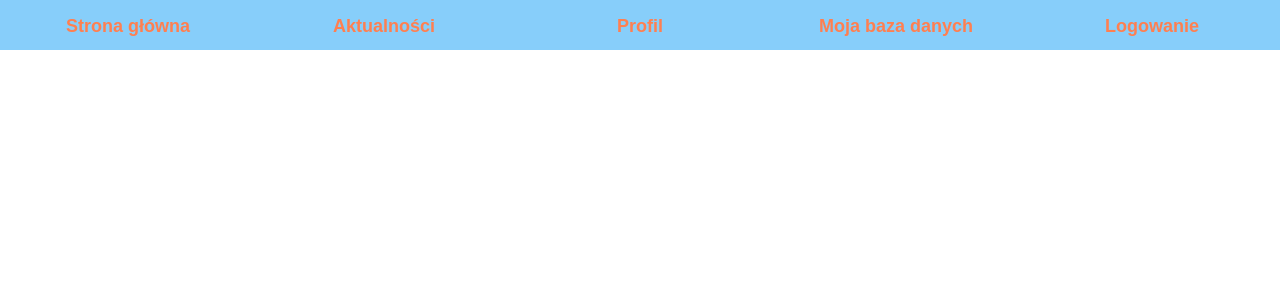
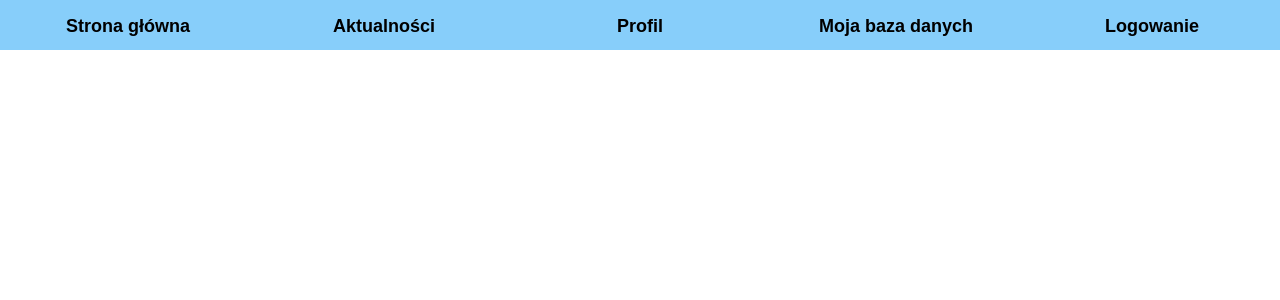
Before and after one commit to BartekBuczek/Bartek_Buczek_strona, a PHP site: page / in a window 1280 px wide. Shown: the top 300 px of the page. Run offline with PHP 8.4, Linux system fonts and the light colour scheme.

Commit message:
Update style.css

```diff
--- a/style.css
+++ b/style.css
@@ -9,11 +9,11 @@ header{
     background-color: lightskyblue;
     text-align: center;
     border-bottom: 1px;
-    border-color: coral;
+    border-color: black;
 }
 th{
     display:inline-block;
-	padding: 16px 0 16px 0;
+    padding: 16px 0 16px 0;
     position: absolute;
     width: 20%;
     height: 100%;
@@ -23,8 +23,8 @@ th{
 tr{
     position: absolute;
     padding:0;
-	margin:0;
-	text-align:center;
+    margin:0;
+    text-align:center;
     width: 100%;
     height: 100%;
     top: 0;
@@ -32,7 +32,7 @@ tr{
 }
 a{
     text-decoration: none;
-    color: coral;
+    color: black;
     font-family: Arial, Helvetica, sans-serif;
     font-size: 18px;
 }
```
